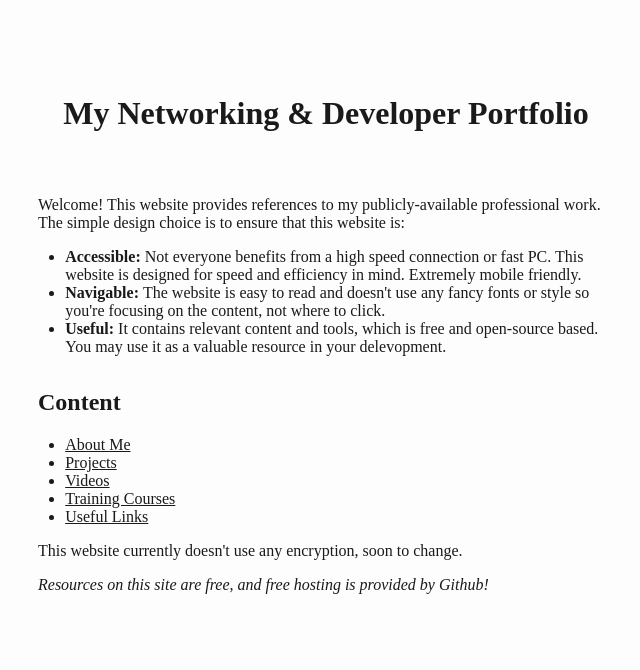
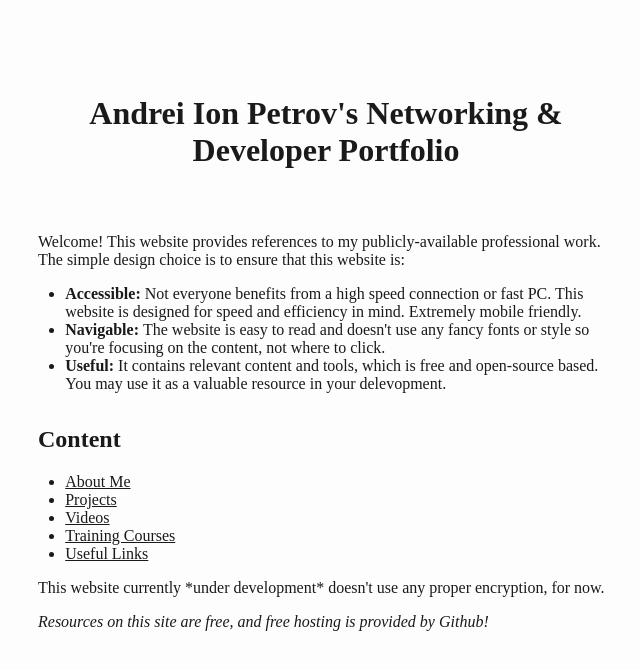
Before and after one commit to Zenetusken/mywebsite, a plain HTML site: page index.html in a window 1280 px wide. Shown: the whole page, without its empty margins (314-954 px from the left). Drawn offline with Linux system fonts and the light colour scheme.

Commit message:
Update index.html

```diff
--- a/index.html
+++ b/index.html
@@ -3,7 +3,7 @@
 <head>
     <meta charset="UTF-8">
     <meta name="viewport" content="width=device-width, initial-scale=1.0">
-    <title>My Networking & Developer Portfolio</title>
+    <title>Andrei Ion Petrov's Networking & Developer Portfolio</title>
     <style>
         html {
             color: #1a1a1a;
@@ -186,7 +186,7 @@
 </head>
 <body>
     <header id="title-block-header">
-        <h1 class="title">My Networking & Developer Portfolio</h1>
+        <h1 class="title">Andrei Ion Petrov's Networking & Developer Portfolio</h1>
     </header>
     <p>Welcome! This website provides references to my publicly-available professional work. The simple design choice is to ensure that this website is:</p>
     <ul>
@@ -204,7 +204,7 @@
         <li><a href="links/links.html">Useful Links</a></li>
     </ul>
 
-    <p>This website currently doesn't use any encryption, soon to change.</p>
+    <p>This website currently *under development* doesn't use any proper encryption, for now.</p>
     <p class="donation"><i>Resources on this site are free, and free hosting is provided by Github!</i></p>
 </body>
 </html>
```
